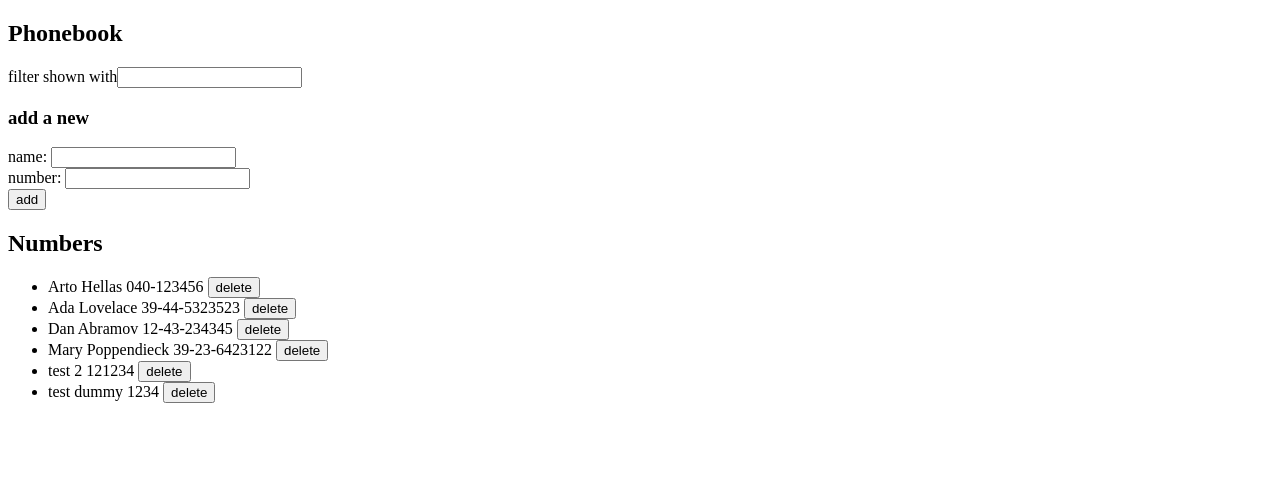
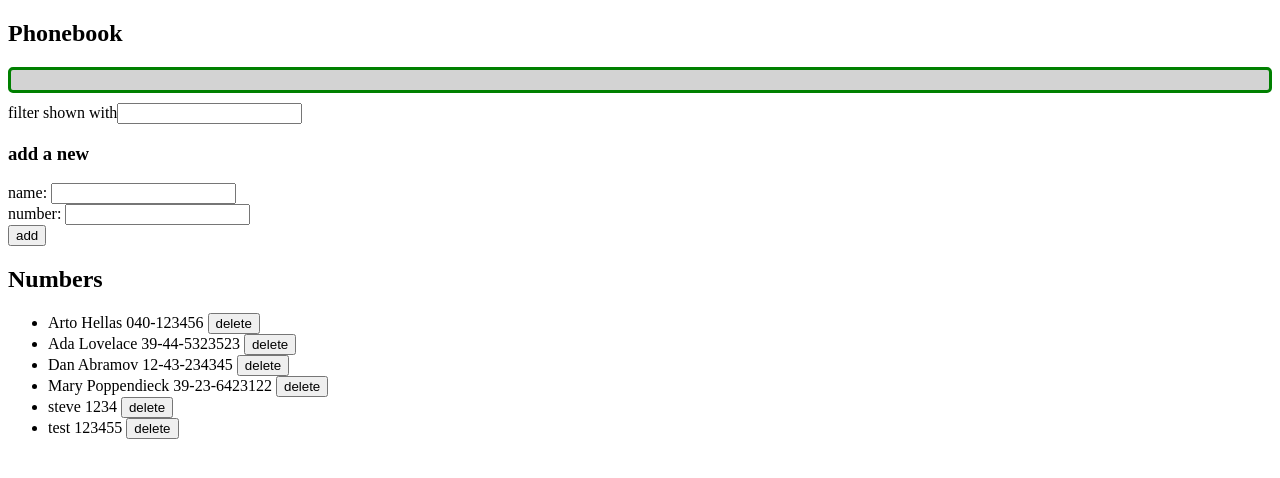
Before and after one commit to Steve-T-Pham/fullstackopen2023, a React (Vite) app in the folder part2/phonebook/: page / in a window 1280 px wide. Shown: the top 478 px of the page. Built offline with nearby package versions, Linux system fonts and the light colour scheme; data requests are answered from the project's data file.

Commit message:
success messages added

```diff
--- a/part2/phonebook/db.json
+++ b/part2/phonebook/db.json
@@ -21,14 +21,14 @@
       "id": 4
     },
     {
-      "name": "test 2",
-      "number": "121234",
-      "id": 6
+      "name": "steve",
+      "number": "1234",
+      "id": 5
     },
     {
-      "name": "test dummy",
-      "number": "1234",
-      "id": 7
+      "name": "test ",
+      "number": "123455",
+      "id": 6
     }
   ]
 }
--- a/part2/phonebook/src/App.jsx
+++ b/part2/phonebook/src/App.jsx
@@ -4,12 +4,14 @@
 import PersonForm from './PersonForm';
 import Filter from './Filter';
 import Persons from './Persons';
+import Notification from './Notification';
 
 const App = () => {
   const [persons, setPersons] = useState([])
   const [newName, setNewName] = useState('')
   const [newNumber, setNewNumber] = useState('');
   const [filter, setFilter] = useState('');
+  const [successMessage, setSuccessMessage] = useState('');
 
   const handleNameChange = (e) => {
     setNewName(e.target.value);
@@ -35,6 +37,10 @@
         .create(newPersonObject)
         .then(returnedPerson => {
           setPersons(persons.concat(returnedPerson));
+          setSuccessMessage(`Added ${newName}`);
+          setTimeout(() => {
+            setSuccessMessage(null)
+          }, 5000);
           setNewName('');
           setNewNumber('');
         })
@@ -61,6 +67,10 @@
         .update(id, changedPerson)
         .then(returnedPerson => {
           setPersons(persons.map(person => person.id !== id ? person : returnedPerson))
+          setSuccessMessage(`Updated ${returnedPerson.name}`);
+          setTimeout(() => {
+            setSuccessMessage(null)
+          }, 5000)
         })
     setNewName('');
     setNewNumber('');
@@ -76,7 +86,7 @@
   return (
     <div>
       <h2>Phonebook</h2>
-
+      <Notification message={successMessage} />
       <Filter handleFilterChange={handleFilterChange} filter={filter} />
 
       <h3>add a new</h3>
--- /dev/null
+++ b/part2/phonebook/src/Notification.jsx
@@ -0,0 +1,12 @@
+const Notification = ({ message }) => {
+    if (message === null){
+        return null;
+    }
+    return(
+        <div className='success'>
+            {message}
+        </div>
+    );
+}
+
+export default Notification;
--- /dev/null
+++ b/part2/phonebook/src/index.css
@@ -0,0 +1,9 @@
+.success {
+    color: green;
+    background: lightgrey;
+    font-size: 20px;
+    border-style: solid;
+    border-radius: 5px;
+    padding: 10px;
+    margin-bottom: 10px;
+  }
--- a/part2/phonebook/src/main.jsx
+++ b/part2/phonebook/src/main.jsx
@@ -1,4 +1,5 @@
-import ReactDOM from 'react-dom/client'
+import ReactDOM from 'react-dom/client';
+import './index.css';
 
 import App from './App'
 
```
